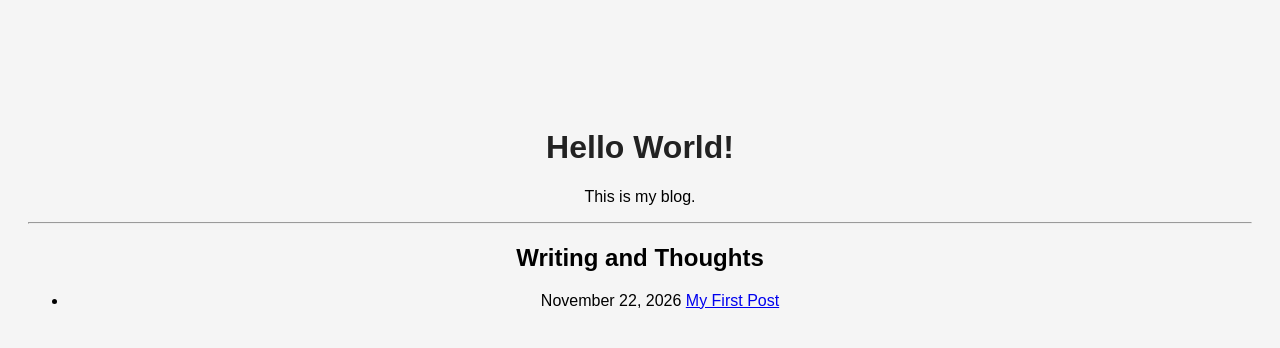
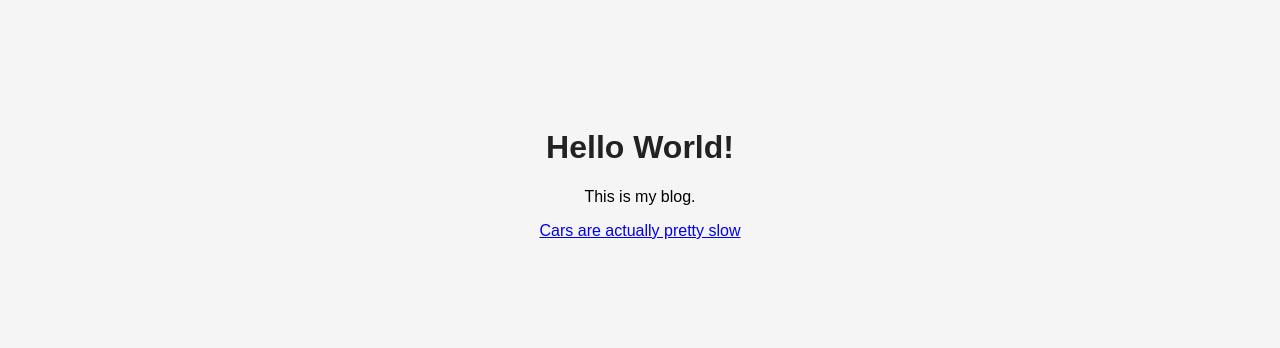
Before and after one commit to archishou/blog, a plain HTML site: page index.html in a window 1280 px wide. Drawn offline with Linux system fonts and the light colour scheme.

Commit message:
First post?

```diff
--- a/index.html
+++ b/index.html
@@ -15,20 +15,20 @@
         h1 {
             color: #222;
         }
+        .posts {
+            list-style: none;
+            padding: 0;
+        }
     </style>
 </head>
 <body>
     <h1>Hello World!</h1>
     <p>This is my blog.</p>
 
-    <hr>
-
-    <h2> Writing and Thoughts </h2>
     <ul class="posts">
             <li>
-                <time datetime="2026-11-22">November 22, 2026</time>
-                <a href="posts/my-first-post.html">
-                    My First Post
+                <a href="posts/cars-are-slow.html">
+                    Cars are actually pretty slow
                 </a>
             </li>
     </ul>
```
Also changed, not shown: posts/cars-are-slow.html (+2 -2 lines).
